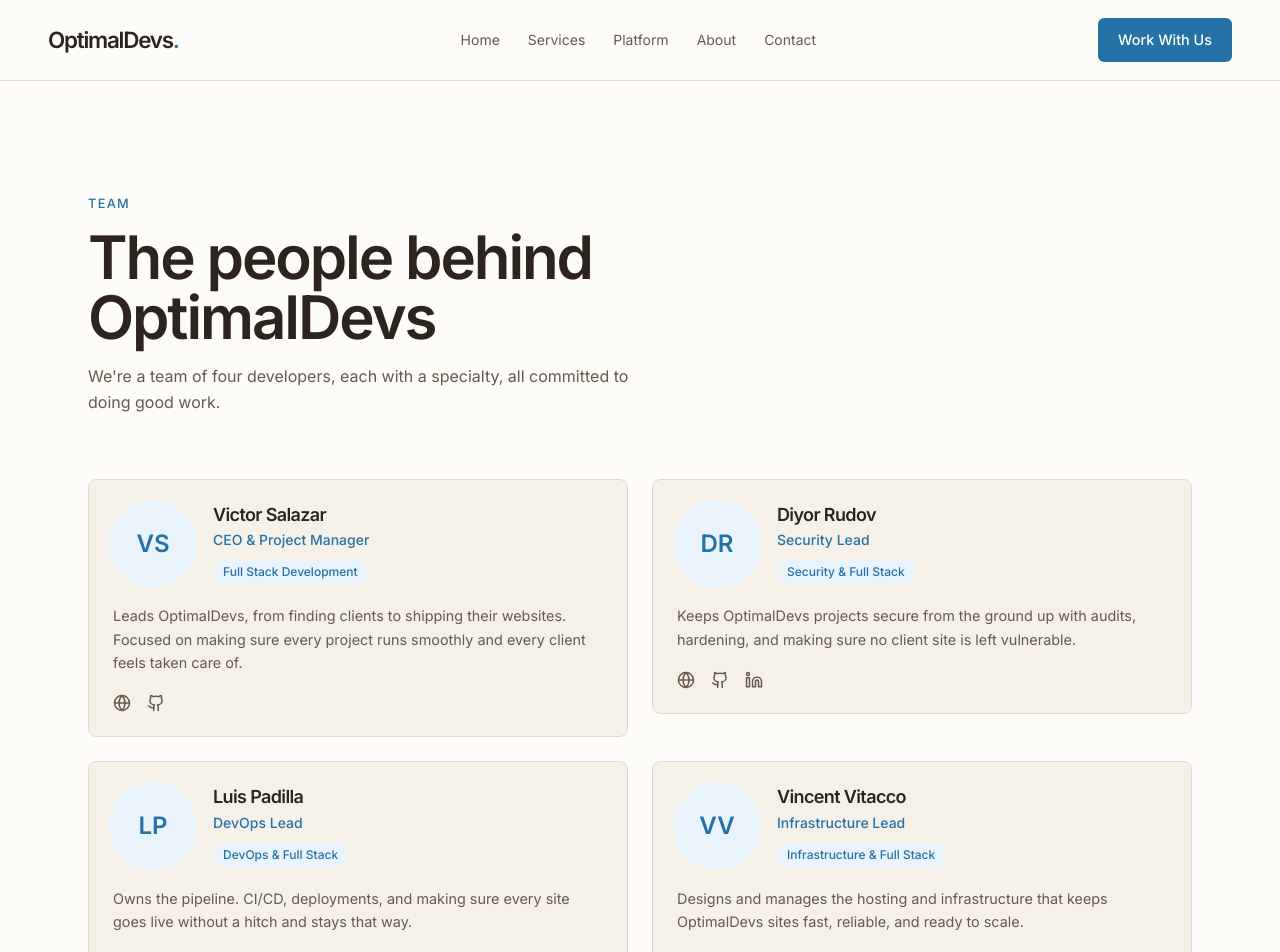
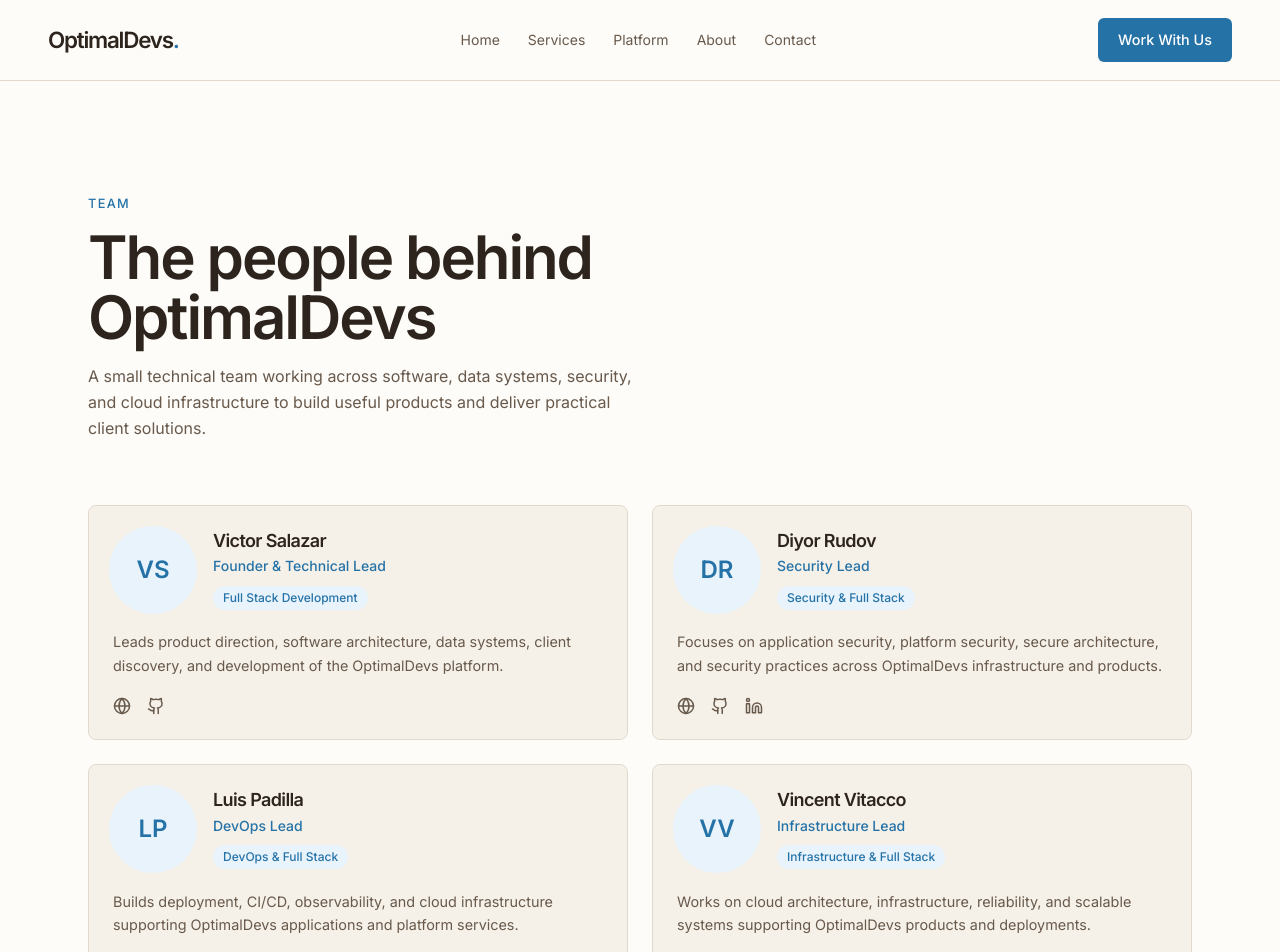
Before and after one commit to victor0302/optimaldevs-site, a React (Vite) app: page /team in a window 1280 px wide. Shown: the top 952 px of the page. Built offline with nearby package versions, Linux system fonts and the light colour scheme.

Commit message:
Align team biographies with software and platform development (#43)

```diff
--- a/src/data/team.js
+++ b/src/data/team.js
@@ -9,9 +9,9 @@
   {
     id: 1,
     name: "Victor Salazar",
-    role: "CEO & Project Manager",
+    role: "Founder & Technical Lead",
     specialty: "Full Stack Development",
-    bio: "Leads OptimalDevs, from finding clients to shipping their websites. Focused on making sure every project runs smoothly and every client feels taken care of.",
+    bio: "Leads product direction, software architecture, data systems, client discovery, and development of the OptimalDevs platform.",
     photo: "/images/team/placeholder.jpg",
     links: {
       website: "https://github.com/victor0302/portfolio",
@@ -25,7 +25,7 @@
     name: "Diyor Rudov",
     role: "Security Lead",
     specialty: "Security & Full Stack",
-    bio: "Keeps OptimalDevs projects secure from the ground up with audits, hardening, and making sure no client site is left vulnerable.",
+    bio: "Focuses on application security, platform security, secure architecture, and security practices across OptimalDevs infrastructure and products.",
     photo: "/images/team/placeholder.jpg",
     links: {
       website: "https://0xdiyor.com",
@@ -39,7 +39,7 @@
     name: "Luis Padilla",
     role: "DevOps Lead",
     specialty: "DevOps & Full Stack",
-    bio: "Owns the pipeline. CI/CD, deployments, and making sure every site goes live without a hitch and stays that way.",
+    bio: "Builds deployment, CI/CD, observability, and cloud infrastructure supporting OptimalDevs applications and platform services.",
     photo: "/images/team/placeholder.jpg",
     links: {
       website: "",
@@ -53,7 +53,7 @@
     name: "Vincent Vitacco",
     role: "Infrastructure Lead",
     specialty: "Infrastructure & Full Stack",
-    bio: "Designs and manages the hosting and infrastructure that keeps OptimalDevs sites fast, reliable, and ready to scale.",
+    bio: "Works on cloud architecture, infrastructure, reliability, and scalable systems supporting OptimalDevs products and deployments.",
     photo: "/images/team/placeholder.jpg",
     links: {
       website: "",
--- a/src/pages/About.jsx
+++ b/src/pages/About.jsx
@@ -51,7 +51,7 @@
             ],
             [
               "Build for what comes next",
-              "Alongside client work, we're developing a platform that connects business data and organizational knowledge to support search, analytics, and automation.",
+              "Alongside client work, we're developing our own OptimalDevs platform, designed to connect business data and organizational knowledge for search, analytics, and automation.",
             ],
           ].map(([title, body]) => (
             <article key={title}>
--- a/src/pages/Team.jsx
+++ b/src/pages/Team.jsx
@@ -9,7 +9,7 @@
     <>
       <PageMeta
         title="Team"
-        description="The four developers behind OptimalDevs, each with a specialty and all committed to good work."
+        description="Meet the team building OptimalDevs software, data systems, cloud infrastructure, and a platform in active development."
       />
       <section className="pt-20 pb-12 md:pt-28 md:pb-16">
         <div className="max-w-6xl mx-auto px-6">
@@ -17,7 +17,7 @@
             as="h1"
             eyebrow="Team"
             title="The people behind OptimalDevs"
-            subtitle="We're a team of four developers, each with a specialty, all committed to doing good work."
+            subtitle="A small technical team working across software, data systems, security, and cloud infrastructure to build useful products and deliver practical client solutions."
           />
         </div>
       </section>
```
